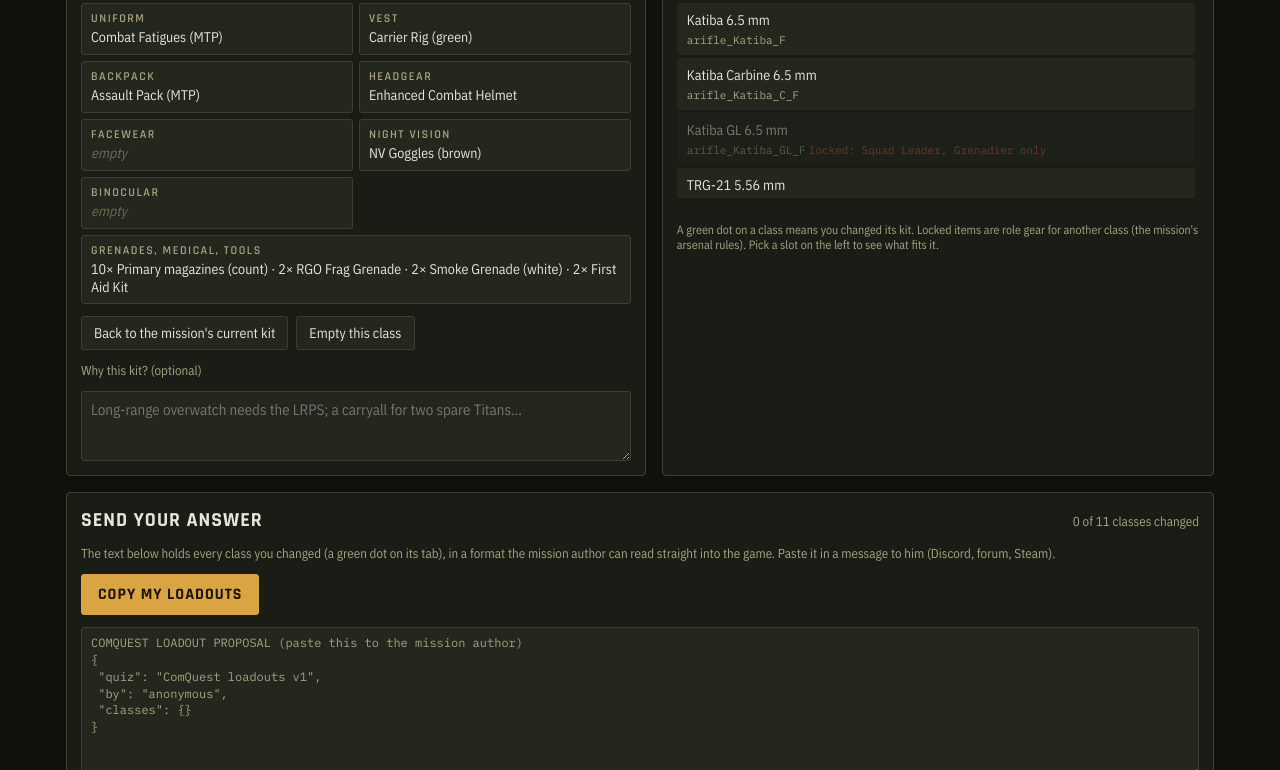
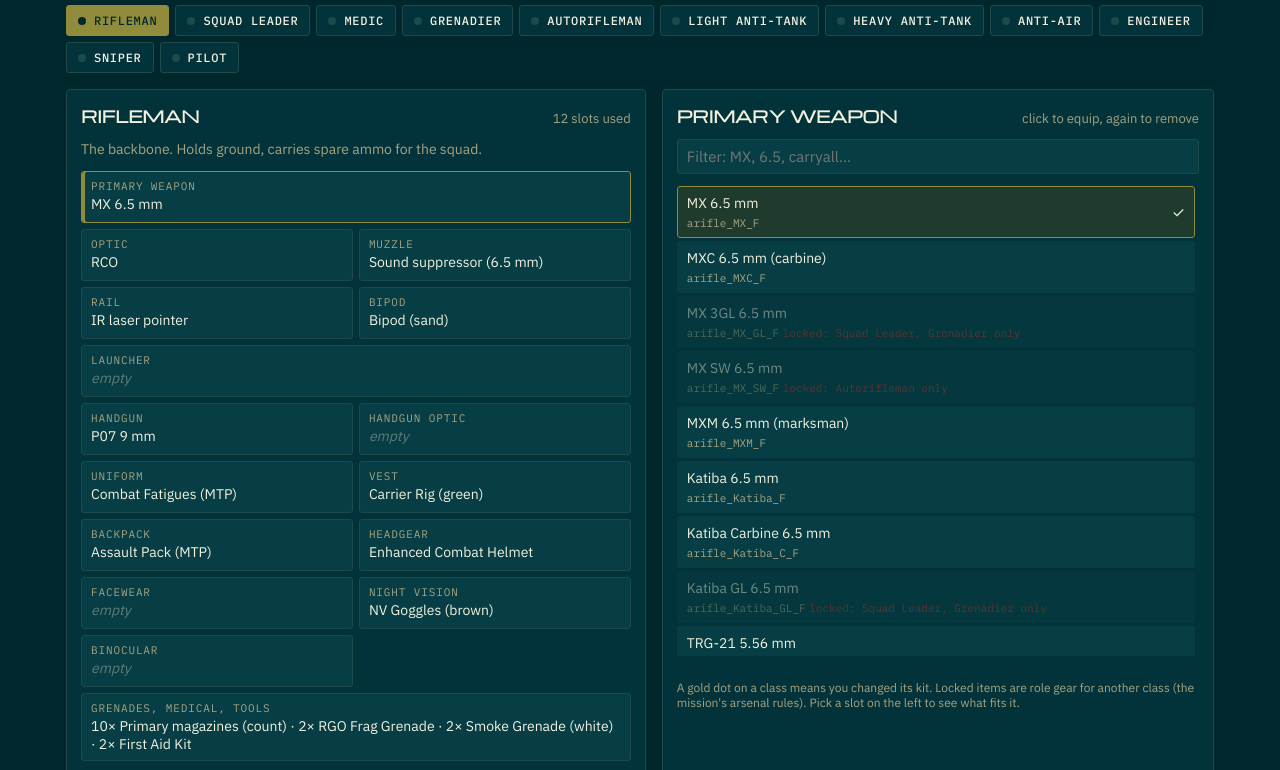
Before and after one commit to stereographik/COMQUEST, a plain HTML site: page docs/form.html in a window 1280 px wide. Shown: the part 605-1375 px from the top of the page. Drawn offline with nearby package versions, Linux system fonts and the light colour scheme.

Commit message:
Loadout quiz: showcase colours and fonts, ComQuest banner (billboard crop)
Co-Authored-By: Claude Opus 5.5 <noreply@anthropic.com>
Claude-Session: https://claude.ai/code/session_01HQFfv5MjmWeZcxN3vGRGcJ

```diff
--- a/docs/form.html
+++ b/docs/form.html
@@ -5,41 +5,42 @@
 <meta name="viewport" content="width=device-width, initial-scale=1">
 <title>ComQuest Loadout Quiz</title>
 <link rel="preconnect" href="https://fonts.googleapis.com">
-<link href="https://fonts.googleapis.com/css2?family=Rajdhani:wght@500;600;700&family=IBM+Plex+Sans+Condensed:wght@400;500&family=IBM+Plex+Mono:wght@400;500&display=swap" rel="stylesheet">
+<link href="https://fonts.googleapis.com/css2?family=Michroma&family=IBM+Plex+Sans:wght@400;500;600&family=IBM+Plex+Mono:wght@400;500&display=swap" rel="stylesheet">
 <style>
 :root {
-  /* Arma 3 inventory: dark olive glass panels, cream text, NATO amber for selection */
-  --bg: #0f110d;
-  --panel: #1a1d16;
-  --panel-2: #23271d;
-  --line: #3a4030;
-  --text: #e8e6d9;
-  --muted: #a6a381;
-  --accent: #d9a441;
-  --accent-ink: #1a1405;
-  --ok: #8fbf5a;
-  --bad: #c45a4a;
-  --display: "Rajdhani", "Arial Narrow", sans-serif;
-  --body: "IBM Plex Sans Condensed", "Arial Narrow", Arial, sans-serif;
-  --mono: "IBM Plex Mono", Consolas, monospace;
-  /* layout: class rail on top, paper-doll slots on the left, the item locker on the right, export at the bottom */
+  /* the mission showcase's palette: deep teal sheets, cream paper text, olive-gold accent, rose for locks */
+  --bg: #00272B;
+  --panel: #03333A;
+  --panel-2: #073E45;
+  --line: #1E4A4C;
+  --text: #F2F1DF;
+  --muted: #A6A381;
+  --accent: #918C3B;
+  --accent-ink: #00272B;
+  --ok: #C9C46A;
+  --bad: #BA392C;
+  --display: "Michroma", "Eurostile", "Arial Black", sans-serif;
+  --body: "IBM Plex Sans", system-ui, -apple-system, "Segoe UI", sans-serif;
+  --mono: "IBM Plex Mono", ui-monospace, "Cascadia Mono", Consolas, monospace;
+  /* layout: banner, class rail, paper-doll slots on the left, the item locker on the right, export at the bottom */
   color-scheme: dark;
 }
 * { box-sizing: border-box; }
 html, body { margin: 0; background: var(--bg); color: var(--text); font-family: var(--body); font-size: 15px; }
 a { color: var(--accent); }
 button { font: inherit; color: inherit; cursor: pointer; }
-button:focus-visible, input:focus-visible, textarea:focus-visible { outline: 2px solid var(--accent); outline-offset: 2px; }
+button:focus-visible, input:focus-visible, textarea:focus-visible { outline: 2px solid var(--bad); outline-offset: 2px; }
+.banner { display: block; width: 100%; aspect-ratio: 1600 / 453; object-fit: cover; border: 1px solid var(--line); border-radius: 4px; background: var(--panel); }
 .wrap { max-width: 1180px; margin: 0 auto; padding: 20px 16px 48px; display: flex; flex-direction: column; gap: 16px; }
 header { display: flex; flex-wrap: wrap; gap: 12px 24px; align-items: flex-end; justify-content: space-between; border-bottom: 1px solid var(--line); padding-bottom: 14px; }
-h1 { font-family: var(--display); font-weight: 700; font-size: 34px; letter-spacing: 1px; margin: 0; line-height: 1; text-transform: uppercase; }
-h1 small { display: block; font-size: 15px; color: var(--muted); letter-spacing: 3px; margin-top: 6px; font-weight: 600; }
+h1 { font-family: var(--display); font-weight: 400; font-size: 26px; letter-spacing: 0; margin: 0; line-height: 1; text-transform: uppercase; }
+h1 small { display: block; font-family: var(--mono); font-size: 12px; color: var(--muted); letter-spacing: .08em; margin-top: 8px; }
 .intro { max-width: 62ch; color: var(--muted); margin: 0; line-height: 1.5; }
 .who { display: flex; gap: 8px; align-items: center; }
 .who label { color: var(--muted); font-size: 13px; }
 input[type=text], input[type=search], textarea { background: var(--panel-2); border: 1px solid var(--line); color: var(--text); border-radius: 3px; padding: 7px 9px; font: inherit; }
 .rail { display: flex; flex-wrap: wrap; gap: 6px; }
-.rail button { background: var(--panel); border: 1px solid var(--line); border-radius: 3px; padding: 7px 11px; font-family: var(--display); font-weight: 600; font-size: 15px; letter-spacing: .5px; display: flex; gap: 8px; align-items: center; }
+.rail button { background: var(--panel); border: 1px solid var(--line); border-radius: 3px; padding: 7px 11px; font-family: var(--mono); font-weight: 500; font-size: 12px; letter-spacing: .06em; text-transform: uppercase; display: flex; gap: 8px; align-items: center; }
 .rail button .dot { width: 8px; height: 8px; border-radius: 50%; background: var(--line); }
 .rail button.done .dot { background: var(--ok); }
 .rail button[aria-pressed=true] { background: var(--accent); color: var(--accent-ink); border-color: var(--accent); }
@@ -47,27 +48,27 @@ input[type=text], input[type=search], textarea { background: var(--panel-2); bor
 .grid { display: grid; grid-template-columns: minmax(0, 1.05fr) minmax(0, 1fr); gap: 16px; }
 @media (max-width: 860px) { .grid { grid-template-columns: 1fr; } }
 .panel { background: var(--panel); border: 1px solid var(--line); border-radius: 4px; padding: 14px; display: flex; flex-direction: column; gap: 12px; min-width: 0; }
-.panel h2 { font-family: var(--display); font-weight: 700; font-size: 20px; letter-spacing: 1px; margin: 0; text-transform: uppercase; display: flex; justify-content: space-between; align-items: baseline; gap: 8px; }
+.panel h2 { font-family: var(--display); font-weight: 400; font-size: 16px; letter-spacing: 0; margin: 0; text-transform: uppercase; display: flex; justify-content: space-between; align-items: baseline; gap: 8px; }
 .panel h2 span { font-size: 13px; color: var(--muted); letter-spacing: 0; font-family: var(--body); font-weight: 400; text-transform: none; }
 .role { color: var(--muted); margin: 0; line-height: 1.45; font-size: 14px; }
 .slots { display: grid; grid-template-columns: repeat(2, minmax(0, 1fr)); gap: 6px; }
 .slot { text-align: left; background: var(--panel-2); border: 1px solid var(--line); border-radius: 3px; padding: 7px 9px; display: flex; flex-direction: column; gap: 2px; min-height: 52px; }
 .slot.wide { grid-column: 1 / -1; }
-.slot .k { font-family: var(--display); font-size: 12px; letter-spacing: 1.5px; text-transform: uppercase; color: var(--muted); font-weight: 600; }
+.slot .k { font-family: var(--mono); font-size: 11px; letter-spacing: .08em; text-transform: uppercase; color: var(--muted); }
 .slot .v { font-size: 14px; overflow-wrap: anywhere; }
-.slot .v.none { color: #6d6b55; font-style: italic; }
+.slot .v.none { color: #5E7B7B; font-style: italic; }
 .slot[aria-pressed=true] { border-color: var(--accent); box-shadow: inset 3px 0 0 var(--accent); }
 .slot .att { font-size: 12px; color: var(--muted); }
 .row { display: flex; gap: 8px; flex-wrap: wrap; align-items: center; }
 .btn { background: var(--panel-2); border: 1px solid var(--line); border-radius: 3px; padding: 7px 12px; font-size: 14px; }
 .btn:hover { border-color: var(--muted); }
-.btn.primary { background: var(--accent); color: var(--accent-ink); border-color: var(--accent); font-family: var(--display); font-weight: 700; letter-spacing: 1px; font-size: 16px; text-transform: uppercase; padding: 9px 16px; }
+.btn.primary { background: var(--accent); color: var(--accent-ink); border-color: var(--accent); font-family: var(--display); font-weight: 400; letter-spacing: 0; font-size: 13px; text-transform: uppercase; padding: 9px 16px; }
 .list { display: flex; flex-direction: column; gap: 3px; max-height: 470px; overflow-y: auto; padding-right: 4px; }
 .item { display: grid; grid-template-columns: minmax(0, 1fr) auto; gap: 8px; align-items: center; text-align: left; background: var(--panel-2); border: 1px solid transparent; border-radius: 3px; padding: 6px 9px; }
 .item:hover:not([disabled]) { border-color: var(--line); }
 .item .n { font-size: 14px; }
 .item .c { font-family: var(--mono); font-size: 11px; color: var(--muted); }
-.item[aria-pressed=true] { border-color: var(--accent); background: #2d2a18; }
+.item[aria-pressed=true] { border-color: var(--accent); background: #1F3B2E; }
 .item[disabled] { opacity: .45; cursor: not-allowed; }
 .lock { font-size: 11px; color: var(--bad); font-family: var(--mono); }
 .qty { display: flex; gap: 4px; align-items: center; }
@@ -82,9 +83,10 @@ textarea { width: 100%; min-height: 70px; resize: vertical; line-height: 1.4; }
 </head>
 <body>
 <div class="wrap">
+  <img class="banner" src="form_banner.jpg" alt="ComQuest, Arma 3 mod: a field radio with the ComQuest logo" width="1600" height="453">
   <header>
     <div>
-      <h1>ComQuest loadouts<small>Arma 3 · vanilla · no DLC</small></h1>
+      <h1>Loadout quiz<small>Arma 3 · vanilla · no DLC</small></h1>
     </div>
     <p class="intro">Every class starts with its current ComQuest kit (co-op, Altis, NATO). Change it into the kit you think it should spawn with. Everything here is base-game gear. Some role gear is locked to its class, as in the mission's arsenal. When you're done, press <strong>Copy my loadouts</strong> and send the text to the mission author.</p>
     <div class="who"><label for="nick">Your name</label><input type="text" id="nick" placeholder="Your in-game name" maxlength="40"></div>
@@ -109,13 +111,13 @@ textarea { width: 100%; min-height: 70px; resize: vertical; line-height: 1.4; }
       <h2 id="lockerTitle"><b id="slotName">Primary weapon</b><span id="slotHint"></span></h2>
       <input type="search" id="search" placeholder="Filter: MX, 6.5, carryall…" aria-label="Filter the items">
       <div class="list" id="list"></div>
-      <p class="legend">A green dot on a class means you changed its kit. Locked items are role gear for another class (the mission's arsenal rules). Pick a slot on the left to see what fits it.</p>
+      <p class="legend">A gold dot on a class means you changed its kit. Locked items are role gear for another class (the mission's arsenal rules). Pick a slot on the left to see what fits it.</p>
     </section>
   </div>
 
   <section class="panel export" aria-labelledby="exportTitle">
     <h2 id="exportTitle">Send your answer<span id="progress"></span></h2>
-    <p class="note">The text below holds every class you changed (a green dot on its tab), in a format the mission author can read straight into the game. Paste it in a message to him (Discord, forum, Steam).</p>
+    <p class="note">The text below holds every class you changed (a gold dot on its tab), in a format the mission author can read straight into the game. Paste it in a message to him (Discord, forum, Steam).</p>
     <div class="row">
       <button class="btn primary" id="copy" type="button">Copy my loadouts</button>
       <span class="status" id="status" role="status"></span>
```
Also changed, not shown: docs/form_banner.jpg (added).
